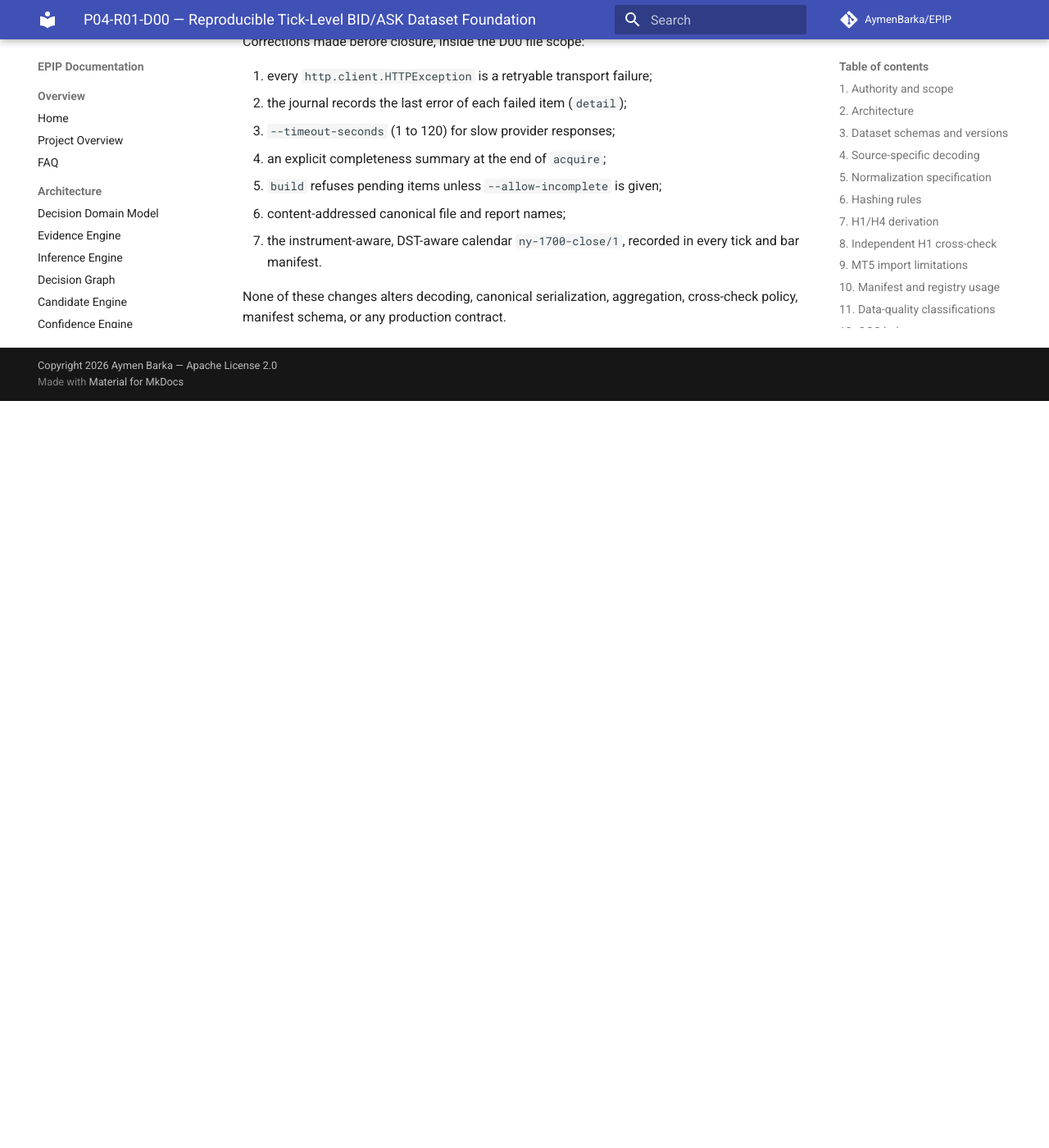
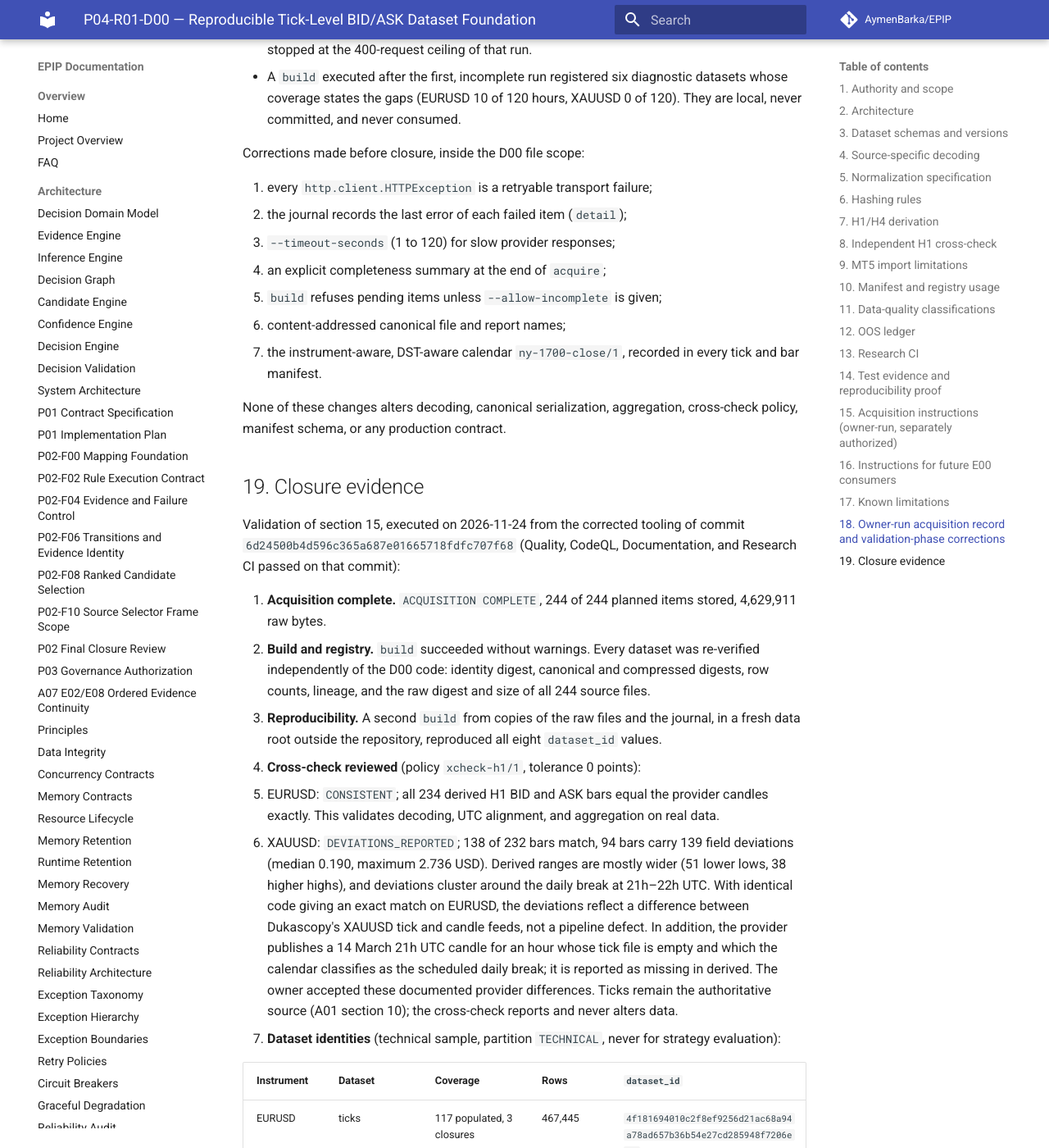
Before and after one commit to AymenBarka/EPIP, an MkDocs documentation site: the page built from docs/project/P04_R01_D00_DATASET_CLOSURE.md, in a window 1280 px wide and 1400 px high, scrolled down 11990 px. Shown: the whole window at 82% size. Built offline with MkDocs 1.6.1 and Material for MkDocs 9.7.7, drawn with Linux system fonts in a browser that asks for light colours; comment, search, counter and statistics services are not loaded; before the commit the page ends 12479 px from its top, so only the background shows below that; some of the changed text lies outside the part shown.

Commit message:
docs(research): close P04-R01-D00 with technical-sample evidence
The owner-run acquisition of A01-SAMPLE-2012-03 completed (244 of 244
items, 4,629,911 raw bytes) with the tooling of 6d24500b. All section 15
validation steps pass:

- build without warnings; every dataset re-verified independently
  (identity, canonical and compressed digests, rows, lineage, and all
  244 raw files);
- a rebuild in a fresh data root reproduces all eight dataset_id values;
- cross-check xcheck-h1/1 at tolerance 0: EURUSD CONSISTENT (234 of 234
  bars identical); XAUUSD DEVIATIONS_REPORTED (94 of 232 bars), a
  documented difference between Dukascopy's XAUUSD tick and candle feeds
  accepted by the owner; ticks remain authoritative.

Section 19 records the eight dataset identities (technical partition,
never for strategy evaluation). ROADMAP marks D00 CLOSED / FROZEN; E00,
Q00, C00, P04-F02 and P05 remain not authorized. Documentation only.

Co-Authored-By: Claude Opus 5.5 <noreply@anthropic.com>
Claude-Session: https://claude.ai/code/session_015wYBrPRZ8B5VncK8SmcSrS

```diff
--- a/docs/project/P04_R01_D00_DATASET_CLOSURE.md
+++ b/docs/project/P04_R01_D00_DATASET_CLOSURE.md
@@ -1,9 +1,10 @@
 # P04-R01-D00 — Reproducible Tick-Level BID/ASK Dataset Foundation
 
-Status: **IMPLEMENTATION COMPLETE / DATA ACQUISITION VALIDATION PENDING**
+Status: **CLOSED / FROZEN**
 
-D00 is **not** CLOSED / FROZEN. Its closure requires the owner-run acquisition
-of the authorized technical sample and the validation steps of section 15.
+D00 closed on 2026-11-24 after the owner-run acquisition of the authorized
+technical sample and the validation steps of section 15; section 19 records
+the evidence and the registered dataset identities.
 
 ## 1. Authority and scope
 
@@ -341,7 +342,8 @@ Validation required for D00 closure:
 
 ## 17. Known limitations
 
-- D00 closure depends on section 15; section 18 records the acquisition so far.
+- Dukascopy's XAUUSD H1 candle feed is not an exact aggregation of its XAUUSD
+  tick feed (section 19); provider candles remain a cross-check only.
 - The empty-hour calendar does not model holidays or exceptional closures;
   such hours stay EMPTY_UNEXPLAINED.
 - Exact duplicate consecutive ticks reject a whole hour file; if real data
@@ -370,6 +372,10 @@ Observed behaviour of the endpoint and of the D00 tooling:
   21h–23h UTC, XAUUSD Friday 21h–23h UTC, and XAUUSD Wednesday 14 March 21h UTC
   (the daily metals break). The former `saturday-only/1` calendar classified
   them EMPTY_UNEXPLAINED.
+- A sixth run with the corrected tooling (`--timeout-seconds 120`) stored the
+  last two hours and reported `ACQUISITION COMPLETE`: 244 of 244 items, 237
+  populated and 7 scheduled closures, 4,629,911 raw bytes, within the
+  20,000,000-byte ceiling.
 - The first run stopped without a summary: `http.client.IncompleteRead`, raised
   when a connection drops mid-body, is not an `OSError` and escaped the
   transport. A later run stopped at the 400-request ceiling of that run.
@@ -390,3 +396,55 @@ Corrections made before closure, inside the D00 file scope:
 
 None of these changes alters decoding, canonical serialization, aggregation,
 cross-check policy, manifest schema, or any production contract.
+
+## 19. Closure evidence
+
+Validation of section 15, executed on 2026-11-24 from the corrected tooling of
+commit `6d24500b4d596c365a687e01665718fdfc707f68` (Quality, CodeQL,
+Documentation, and Research CI passed on that commit):
+
+1. **Acquisition complete.** `ACQUISITION COMPLETE`, 244 of 244 planned items
+   stored, 4,629,911 raw bytes.
+2. **Build and registry.** `build` succeeded without warnings. Every dataset
+   was re-verified independently of the D00 code: identity digest, canonical
+   and compressed digests, row counts, lineage, and the raw digest and size of
+   all 244 source files.
+3. **Reproducibility.** A second `build` from copies of the raw files and the
+   journal, in a fresh data root outside the repository, reproduced all eight
+   `dataset_id` values.
+4. **Cross-check reviewed** (policy `xcheck-h1/1`, tolerance 0 points):
+   - EURUSD: `CONSISTENT`; all 234 derived H1 BID and ASK bars equal the
+     provider candles exactly. This validates decoding, UTC alignment, and
+     aggregation on real data.
+   - XAUUSD: `DEVIATIONS_REPORTED`; 138 of 232 bars match, 94 bars carry 139
+     field deviations (median 0.190, maximum 2.736 USD). Derived ranges are
+     mostly wider (51 lower lows, 38 higher highs), and deviations cluster
+     around the daily break at 21h–22h UTC. With identical code giving an exact
+     match on EURUSD, the deviations reflect a difference between Dukascopy's
+     XAUUSD tick and candle feeds, not a pipeline defect. In addition, the
+     provider publishes a 14 March 21h UTC candle for an hour whose tick file
+     is empty and which the calendar classifies as the scheduled daily break;
+     it is reported as missing in derived. The owner accepted these documented
+     provider differences. Ticks remain the authoritative source (A01 section
+     10); the cross-check reports and never alters data.
+5. **Dataset identities** (technical sample, partition `TECHNICAL`, never for
+   strategy evaluation):
+
+| Instrument | Dataset | Coverage | Rows | `dataset_id` |
+| --- | --- | --- | --- | --- |
+| EURUSD | ticks | 117 populated, 3 closures | 467,445 | `4f181694010c2f8ef9256d21ac68a94a78ad657b36b54e27cd285948f7206e8b` |
+| EURUSD | H1 bars (from ticks) | 117 populated, 3 closures | 234 | `a4c33c19042a167c87928e934d46a6a90996616b25bd38567b38963428a05d31` |
+| EURUSD | H4 bars (from ticks) | 117 populated, 3 closures | 60 | `2cbce30dc9a787937c67f88e64df6cf0ef8a2d002e2e0051c9eac5eb73cb17ec` |
+| EURUSD | provider H1 candles | March 2012 | 1,052 | `a062854cd9ac0b2b70a70bb18e0c42e0918e5e884af3d0a716afbf3de2c45c32` |
+| XAUUSD | ticks | 116 populated, 4 closures | 417,548 | `bdc05950f91477e55ec1dcff702a8e3325d5abdee1ae5452622e3de3089b45c6` |
+| XAUUSD | H1 bars (from ticks) | 116 populated, 4 closures | 232 | `ce4d98346a842b077e7b11a0320c471ca7e7dad87e8653d0385976ea60adff5a` |
+| XAUUSD | H4 bars (from ticks) | 116 populated, 4 closures | 60 | `ccda98c0c19e6ab6263c595a9072a3330ed1379db5e7af50a1e131f150994351` |
+| XAUUSD | provider H1 candles | March 2012 | 1,052 | `30fa14bc4787bd32cbd973c81e5c37ffb239d5104366495780a166404669c36e` |
+
+The six diagnostic datasets of the first, incomplete build remain in the local
+registry, are superseded by these identities, and must never be consumed. No
+dataset was consulted for research: the consultation ledger is unchanged.
+
+Closing D00 authorizes nothing further. E00, Q00, and C00 remain not
+authorized; P04-F02 remains not authorized pending research reconciliation;
+P05 remains not authorized.
--- a/docs/project/ROADMAP.md
+++ b/docs/project/ROADMAP.md
@@ -150,7 +150,7 @@ authorization.
 | P04-F01 | COMPLETE / CLOSED / FROZEN | Five-rule Elliott/Fibonacci setup qualification only |
 | P04-R01-G00 | CLOSED / FROZEN | Research governance and causal Elliott readiness |
 | P04-R01-G00-A01 | CLOSED / FROZEN | [Tick-level BID/ASK data scope amendment](P04_R01_G00_A01_TICK_DATA_SCOPE_AMENDMENT.md) |
-| P04-R01-D00 | IMPLEMENTATION COMPLETE / DATA ACQUISITION VALIDATION PENDING | [Tick dataset foundation](P04_R01_D00_DATASET_CLOSURE.md); closure awaits the owner-run sample acquisition |
+| P04-R01-D00 | CLOSED / FROZEN | [Tick dataset foundation](P04_R01_D00_DATASET_CLOSURE.md); technical sample acquired, reproduced, and cross-checked |
 | P04-R01-E00 | NOT AUTHORIZED | Experimental causal swing and W1/W2 research |
 | P04-R01-Q00 | NOT AUTHORIZED | Pre-registered quantitative validation |
 | P04-R01-C00 | NOT AUTHORIZED | Wave 3 continuation, reconciliation, or suspension decision |
@@ -191,7 +191,8 @@ and the authorized compliance inventory increases from 610 to 612.
 then recorded that the frozen Elliott and Fibonacci producers cannot satisfy
 F01 anchor continuity on real data. P04-F02 is therefore not authorized until
 the P04-R01 research sequence G00 -> D00 -> E00 -> Q00 -> C00 records a
-decision; only D00 is authorized. P04-F03/F04 and P05 remain unauthorized.
+decision; D00 is now closed and no later step is authorized. P04-F03/F04 and
+P05 remain unauthorized.
 | P08 | Planned | Trade ledger and metrics |
 | P09 | Planned | Walk-forward evaluation |
 | P10 | Planned | Quantitative validation |
```
